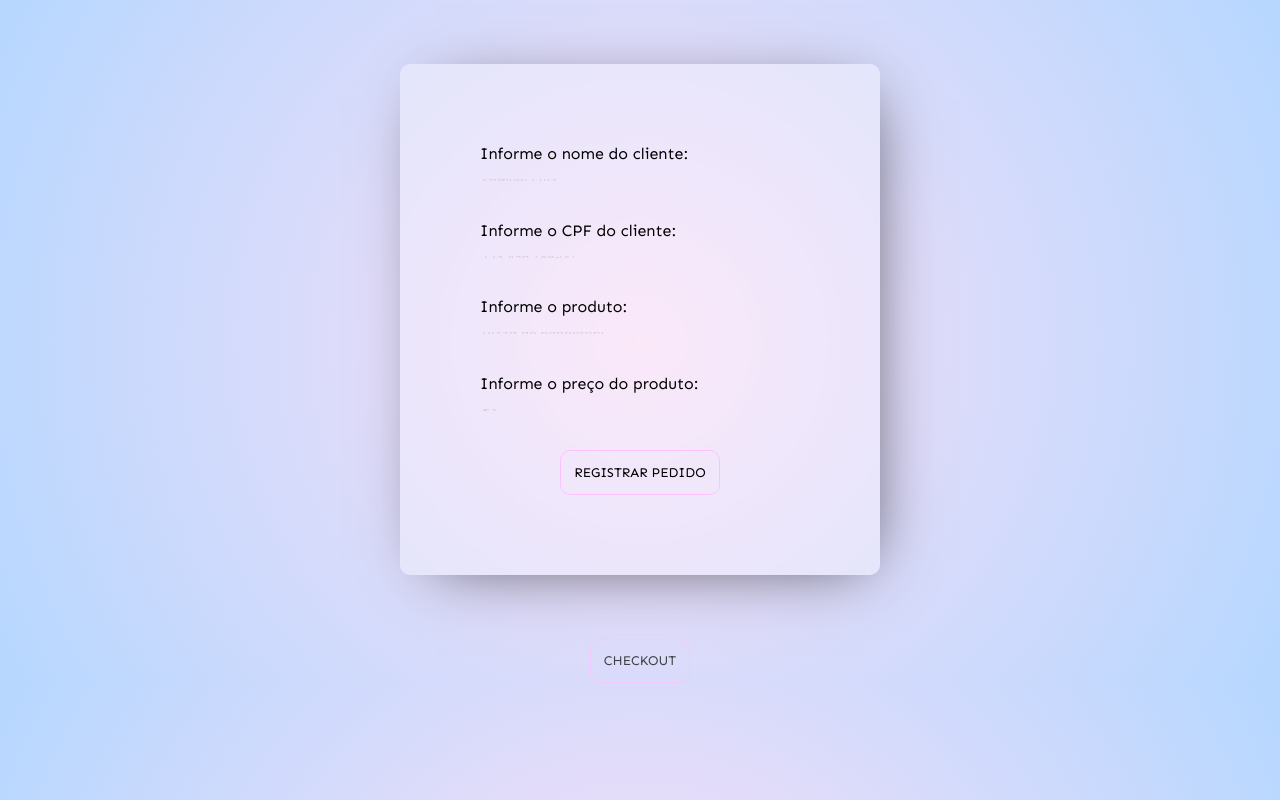
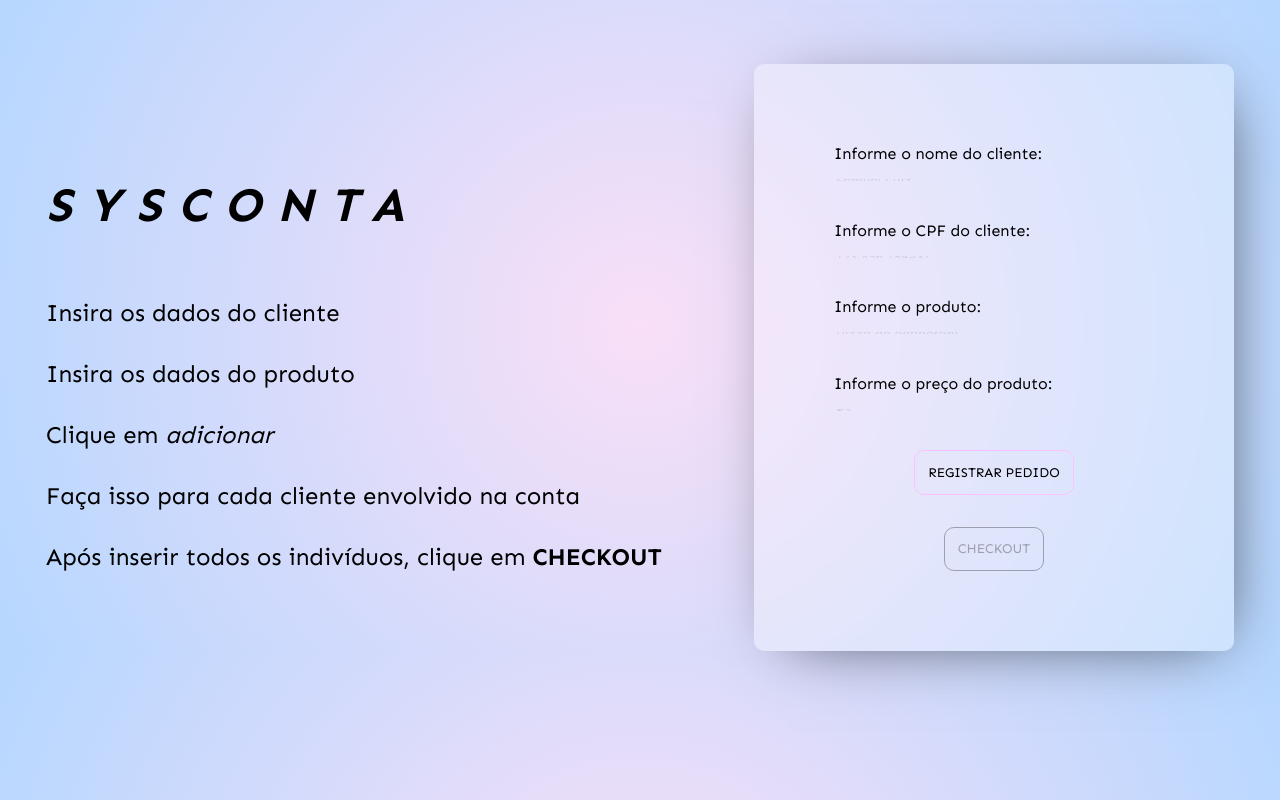
Before and after one commit to samluiz/Conta-de-restaurante, a plain HTML site: page index.html in a window 1280 px wide. Drawn offline with Linux system fonts and the light colour scheme; a web font is replaced by a local one.

Commit message:
layout redone

```diff
--- a/index.html
+++ b/index.html
@@ -12,6 +12,14 @@
 </head>
   <body>
     <div class="container">
+      <div class="side-container">
+        <h1><em>SYSCONTA</em></h1>
+        <span>Insira os dados do cliente</span>
+        <span>Insira os dados do produto</span>
+        <span>Clique em <em>adicionar</em></span>
+        <span>Faça isso para cada cliente envolvido na conta</span>
+        <span>Após inserir todos os indivíduos, clique em <strong>CHECKOUT</strong></span>
+      </div>
       <form class="form clienteForm">
 
         <div class="box">
@@ -32,13 +40,13 @@
 
           <button id="btnCustomer" type="button" onclick="getClienteData()">REGISTRAR PEDIDO</button>
 
+          <div class="box buttons">
+            <button id="checkout" class="checkout" type="button" onclick="checkout()">CHECKOUT</button>
+          </div>
       </form>
 
     </div>
 
-    <div class="box buttons">
-      <button id="checkout" class="checkout" type="button" onclick="checkout()">CHECKOUT</button>
-    </div>
 
 
 
--- a/src/index.js
+++ b/src/index.js
@@ -3,10 +3,6 @@ let clientes = []
 let cliente = {}
 let pedido = {}
 let id = 0
-
-function calcBill() {
-
-}
 
 function checkout() {
   const pedidos = JSON.parse(localStorage.getItem("pedidos") || "[]")
--- a/src/styles.css
+++ b/src/styles.css
@@ -18,13 +18,24 @@ html {
   place-items: center;
   grid-auto-flow: column;
   height: fit-content;
-  margin: 4rem;
+  margin-top: 4rem;
+}
+
+.side-container {
+  display: flex;
+  flex-direction: column;
+  gap: 2rem;
+  font-size:x-large
 }
 
 .box {
   display: grid;
   place-items: center;
   width: 100%;
+}
+
+h1 {
+  letter-spacing: 1rem;
 }
 
 label {
@@ -88,13 +99,14 @@ button {
 }
 
 button:hover {
-  border: 1px solid white;
-  background-color: green;
+  border: 1px solid rgb(0, 0, 0);
+  background-color: rgb(56, 255, 56);
 }
 
 .checkout {
-  opacity: 70%;
+  opacity: 30%;
   pointer-events: none;
+  border: 1px solid black;
 }
 
 .visible {
```
